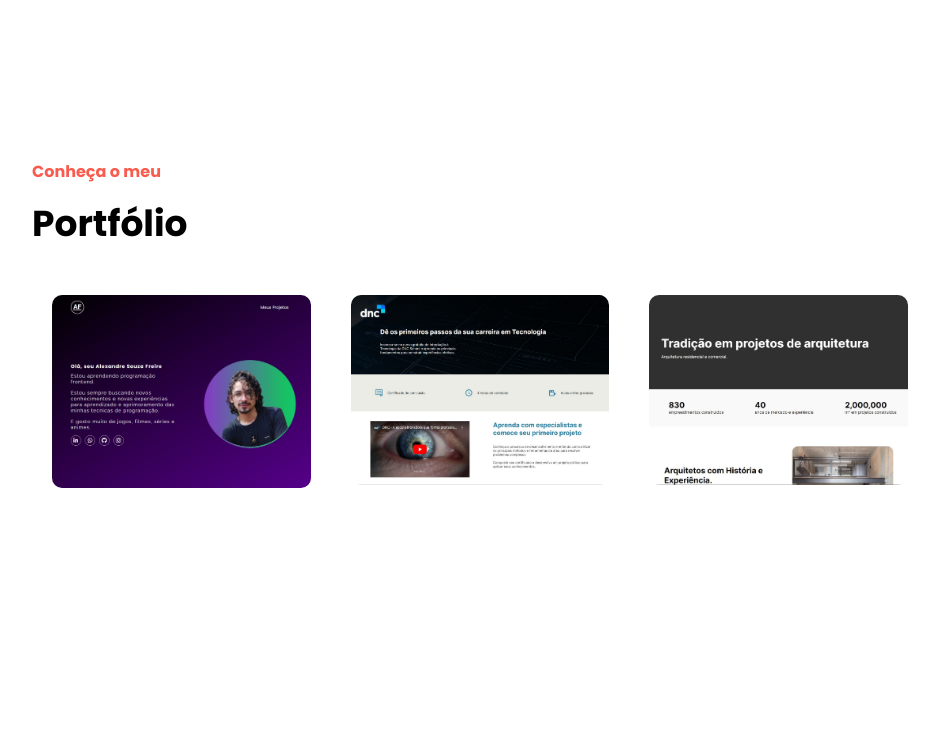
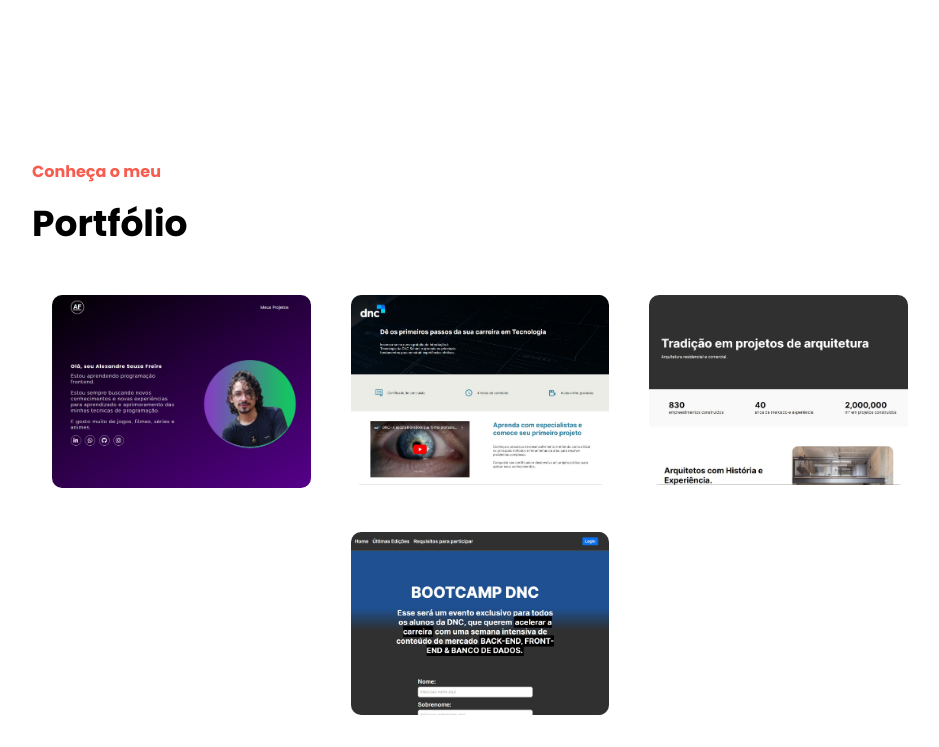
Before and after one commit to AlexandreSFreire/Modelo-Portfolio, a plain HTML site: page index.html in a window 1280 px wide. Shown: the part 1338-2085 px from the top of the page, without its empty margins (160-1099 px from the left). Before the commit the page ends 1858 px from the top, so only its background shows below. Drawn offline with Linux system fonts and the light colour scheme.

Commit message:
Add files via upload

```diff
--- a/index.html
+++ b/index.html
@@ -106,5 +106,16 @@
             <a href="https://landingpage-desafio1.netlify.app/"><img src="./images/LandingPageArq.jpg" alt="LandingPageArq"></a>
         </div>
     </div>
+    <div class="container">
+        <div class="portfolioImg">
+            <a href=""><img src="" alt=""></a>
+        </div>
+        <div class="portfolioImg">
+            <a href="https://boootcampdnc.netlify.app/"><img src="./images/BootcampDNC.jpg" alt="BootcampDNC"></a>
+        </div>
+        <div class="portfolioImg">
+            <a href=""><img src="" alt=""></a>
+        </div>
+    </div>
 </body>
 </html>
```
Also changed, not shown: images/BootcampDNC.jpg (added).
